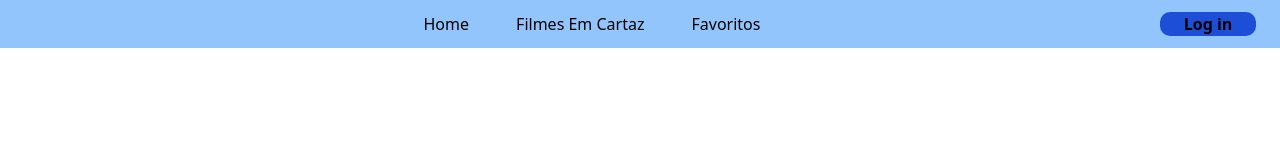
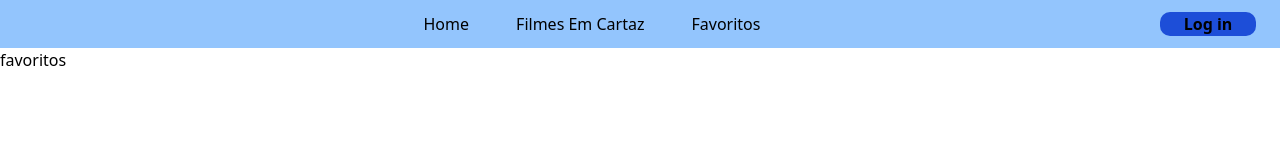
Before and after one commit to DavidSantos5992/Projetos, a React (Create React App) app in the folder movie-show/: page /favoritos in a window 1280 px wide. Shown: the top 160 px of the page. Built offline with nearby package versions, Linux system fonts and the light colour scheme.

Commit message:
config routes

```diff
--- a/movie-show/src/components/Header/index.js
+++ b/movie-show/src/components/Header/index.js
@@ -9,7 +9,7 @@ function Header() {
 
             <div className="flex items-center justify-around w-96 -400 text-black capitalize">
                 <Link to='/'>Home</Link>
-                <Link to='/filmes'>Filmes em Cartaz</Link>
+                <Link to='/filmes em cartaz'>Filmes em Cartaz</Link>
                 <Link to='/favoritos'>favoritos</Link>
             </div>
 
--- a/movie-show/src/pages/Favoritos/index.js
+++ b/movie-show/src/pages/Favoritos/index.js
@@ -3,3 +3,5 @@ function Favoritos() {
         <h1>favoritos</h1>
     )
 }
+
+export default Favoritos
--- a/movie-show/src/routes/index.js
+++ b/movie-show/src/routes/index.js
@@ -12,7 +12,7 @@ function RouterApp() {
             <Header/>
                 <Routes>
                     <Route path="/" element={ <Home/> } />
-                    <Route path="/favoritos" element={ <favoritos/> } />
+                    <Route path="/favoritos" element={ <Favoritos/> } />
                     <Route path="/filmes em cartaz" element={ <Movie/> } />
                     <Route path="/login" element={ <Login/> } />
                 </Routes>
```
